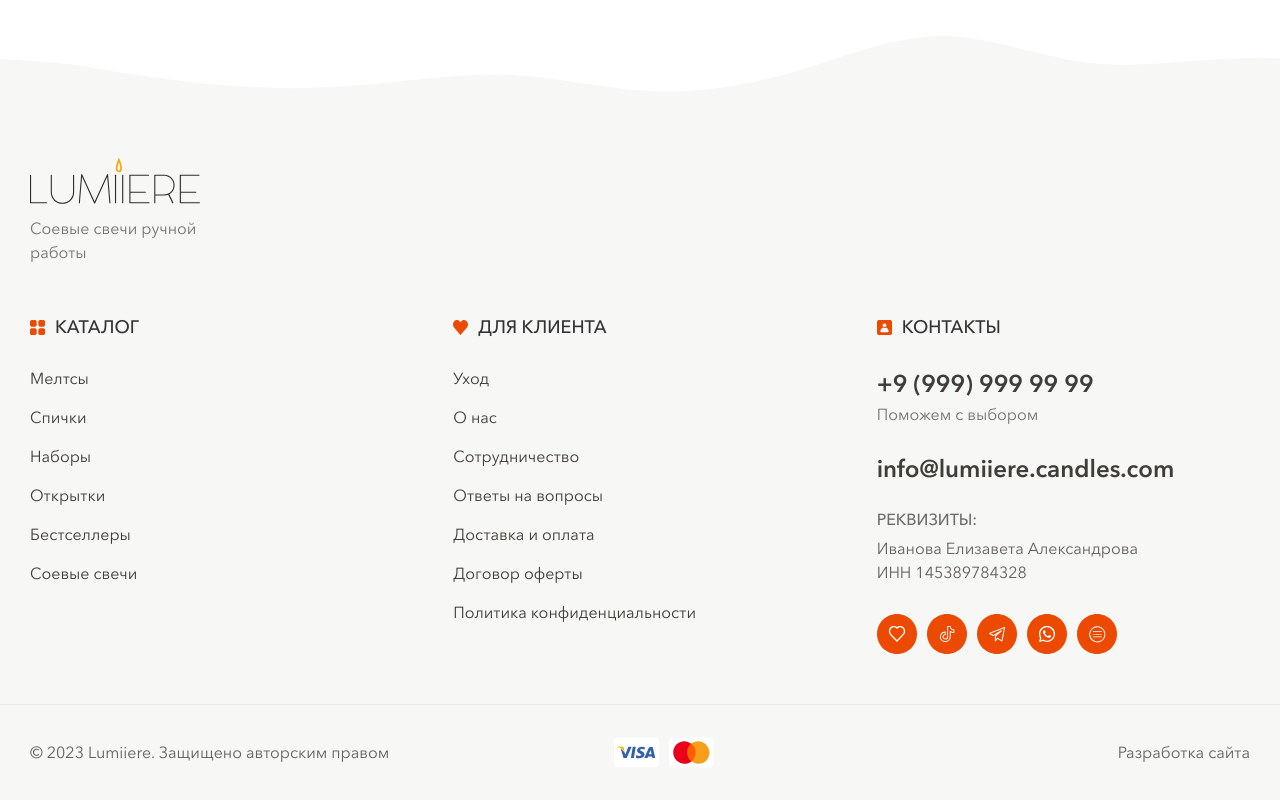
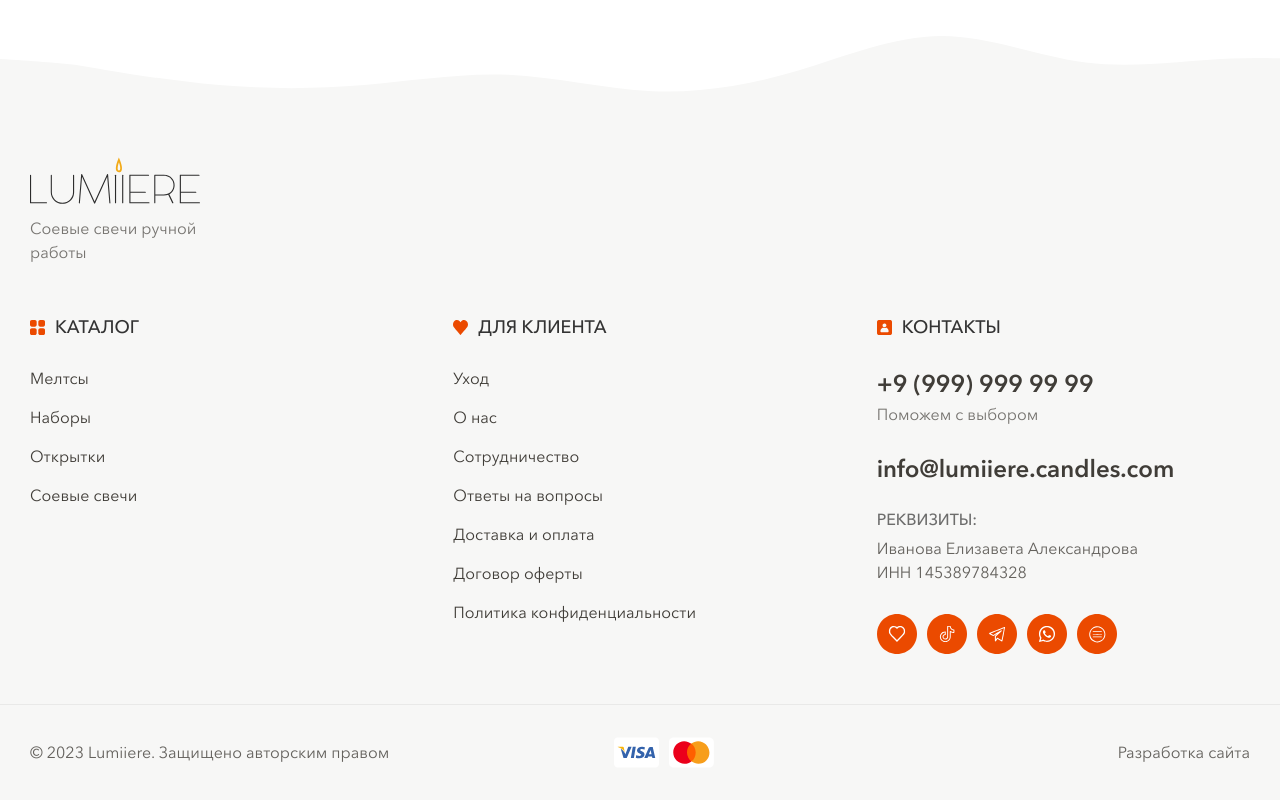
Before and after one commit to suchkovcode/lumiiere-candles, a Vue app: page / in a window 1280 px wide. Shown: the part 5625-6425 px from the top of the page. Built offline with nearby package versions, Linux system fonts and the light colour scheme.

Commit message:
Update: header and footer nav

```diff
--- a/src/components/single/MyFooter.vue
+++ b/src/components/single/MyFooter.vue
@@ -26,16 +26,10 @@
                      <router-link class="footer__catalog-nav-link transition" to="/catalog"> Мелтсы </router-link>
                   </li>
                   <li class="footer__catalog-nav-item">
-                     <router-link class="footer__catalog-nav-link transition" to="/catalog"> Спички </router-link>
-                  </li>
-                  <li class="footer__catalog-nav-item">
                      <router-link class="footer__catalog-nav-link transition" to="/catalog"> Наборы </router-link>
                   </li>
                   <li class="footer__catalog-nav-item">
                      <router-link class="footer__catalog-nav-link transition" to="/catalog"> Открытки </router-link>
-                  </li>
-                  <li class="footer__catalog-nav-item">
-                     <router-link class="footer__catalog-nav-link transition" to="/catalog"> Бестселлеры </router-link>
                   </li>
                   <li class="footer__catalog-nav-item">
                      <router-link class="footer__catalog-nav-link transition" to="/catalog"> Соевые свечи </router-link>
--- a/src/components/single/MyHeader.vue
+++ b/src/components/single/MyHeader.vue
@@ -18,16 +18,10 @@
                         <router-link class="header__left-drobdown-link" to="/catalog"> Мелтсы </router-link>
                      </li>
                      <li class="header__left-drobdown-item">
-                        <router-link class="header__left-drobdown-link" to="/catalog"> Спички </router-link>
-                     </li>
-                     <li class="header__left-drobdown-item">
                         <router-link class="header__left-drobdown-link" to="/catalog"> Наборы </router-link>
                      </li>
                      <li class="header__left-drobdown-item">
                         <router-link class="header__left-drobdown-link" to="/catalog"> Открытки </router-link>
-                     </li>
-                     <li class="header__left-drobdown-item">
-                        <router-link class="header__left-drobdown-link" to="/catalog"> Бестселлеры </router-link>
                      </li>
                      <li class="header__left-drobdown-item">
                         <router-link class="header__left-drobdown-link" to="/catalog"> Соевые свечи </router-link>
```
